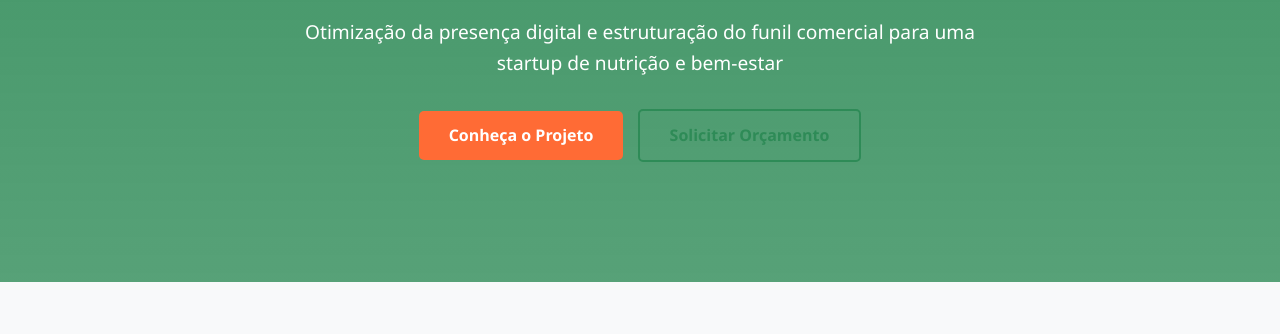
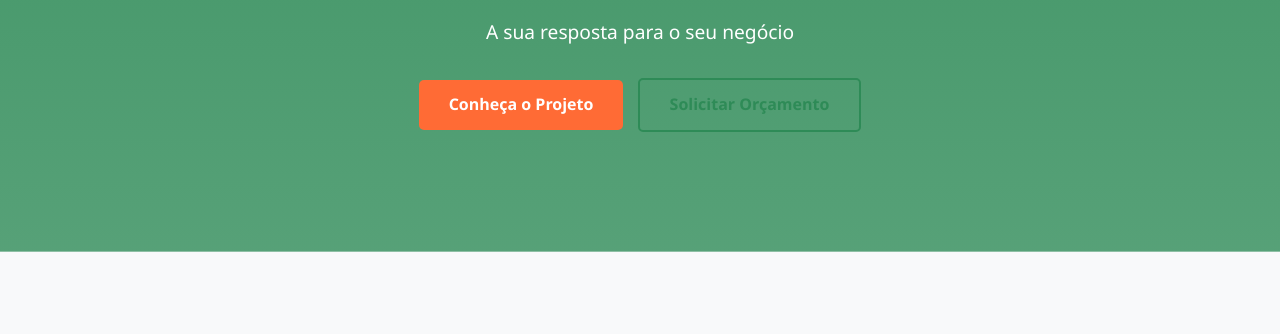
Before and after one commit to Purphorus/Nutrimetrics, a plain HTML site: page index.html in a window 1280 px wide. Shown: the part 295-629 px from the top of the page. Drawn offline with Linux system fonts and the light colour scheme.

Commit message:
Update index.html

```diff
--- a/index.html
+++ b/index.html
@@ -891,7 +891,7 @@
     <section class="hero">
         <div class="container">
             <h1>NutriMetrics - Soluções em Nutrição</h1>
-            <p>Otimização da presença digital e estruturação do funil comercial para uma startup de nutrição e bem-estar</p>
+            <p>A sua resposta para o seu negócio</p>
             <a href="#sobre" class="btn">Conheça o Projeto</a>
             <a href="#orçamento" class="btn btn-outline" style="margin-left: 10px;">Solicitar Orçamento</a>
         </div>
```
